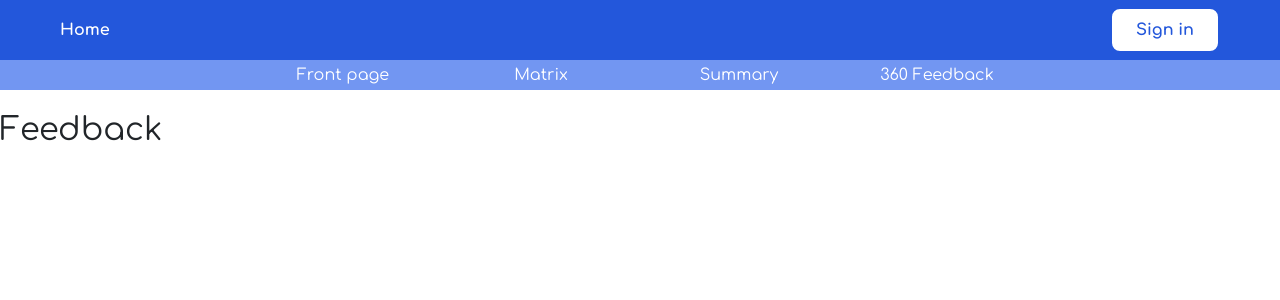
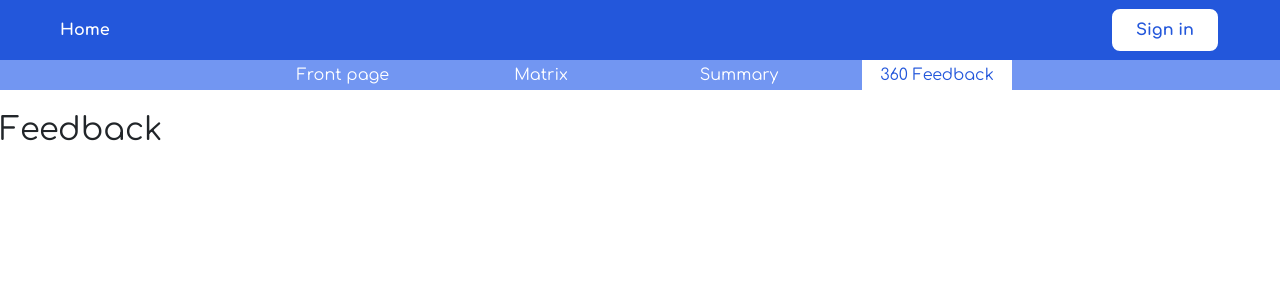
Before and after one commit to jsjf93/progress-tracker, a Next.js app: page /my-progress/feedback in a window 1280 px wide. Shown: the top 300 px of the page. Built offline with nearby package versions, Linux system fonts and the light colour scheme; no server answers.

Commit message:
Active styling

```diff
--- a/components/my-progress/tabs/Tabs.tsx
+++ b/components/my-progress/tabs/Tabs.tsx
@@ -1,4 +1,5 @@
 import Link from 'next/link';
+import { useRouter } from 'next/router';
 import styled from 'styled-components';
 import { blue, defaultTheme } from 'utils';
 
@@ -10,12 +11,16 @@ const TabContainer = styled.div`
   justify-content: center;
 `;
 
-const TabLink = styled.a`
+type TabLinkProps = {
+  active: boolean;
+}
+
+const TabLink = styled.a<TabLinkProps>`
   padding: 0;
   margin: 0 24px;
   min-width: 150px;
-  color: ${defaultTheme.textColorInverted};
-  background-color: transparent;
+  color: ${props => props.active ? defaultTheme.primaryColor : defaultTheme.textColorInverted};
+  background-color: ${props => props.active ? defaultTheme.textColorInverted : 'transparent'};
   border: none;
   display: flex;
   align-items: center;
@@ -29,26 +34,24 @@ const TabLink = styled.a`
   &:hover {
     cursor: pointer;
   }
-
-  &:active {
-    background-color: ${defaultTheme.textColorInverted};
-  }
 `;
 
 export const Tabs = () => {
+  const router = useRouter();
+
   return (
     <TabContainer>
       <Link href="/my-progress/front-page">
-        <TabLink>Front page</TabLink>
+        <TabLink active={router.pathname.includes('front-page')}>Front page</TabLink>
       </Link>
       <Link href="/my-progress/matrix">
-        <TabLink>Matrix</TabLink>
+        <TabLink active={router.pathname.includes('matrix')}>Matrix</TabLink>
       </Link>
       <Link href="/my-progress/summary">
-        <TabLink>Summary</TabLink>
+        <TabLink active={router.pathname.includes('summary')}>Summary</TabLink>
       </Link>
       <Link href="/my-progress/feedback">
-        <TabLink>360 Feedback</TabLink>
+        <TabLink active={router.pathname.includes('feedback')}>360 Feedback</TabLink>
       </Link>
     </TabContainer>
   );
```
